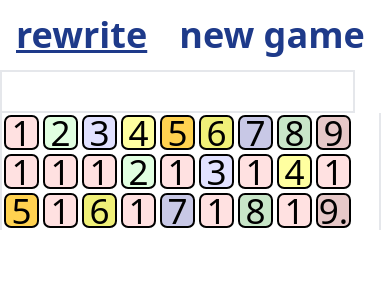
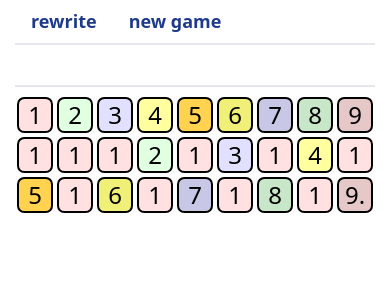
Before and after one commit to RGilyazov/numbers_puzzle, a React (Create React App) app: page / in a window 390 px wide. Shown: the top 300 px of the page. Built offline with nearby package versions, Linux system fonts and the light colour scheme.

Commit message:
mobile detection with react-device-detect

```diff
--- a/package.json
+++ b/package.json
@@ -11,6 +11,7 @@
     "@testing-library/user-event": "^13.5.0",
     "gh-pages": "^4.0.0",
     "react": "^18.2.0",
+    "react-device-detect": "^2.2.2",
     "react-dom": "^18.2.0",
     "react-redux": "^8.0.2",
     "react-scripts": "5.0.1",
--- a/src/features/puzzleGame/Cell.jsx
+++ b/src/features/puzzleGame/Cell.jsx
@@ -3,6 +3,7 @@ import { useEffect, useRef } from 'react'
 import { useDispatch } from 'react-redux';
 
 import { clickCell } from './puzzleGameSlice.js';
+import { isMobile } from 'react-device-detect';
 
 export default function Cell(props) {
   const { value, color, active, last, deleted } = props.cell;
@@ -23,12 +24,17 @@ export default function Cell(props) {
     };
   }, [props.cell,dispatch]);
 
+ const textSize = isMobile?'text-cell':'text-2xl'
+ const cellSize = isMobile?'w-[10vmin] h-[10vmin]':'w-10 h-10'
+
   return (
-    <div className={`flex justify-center items-center w-[10vmin] h-[10vmin]  ${deleted?'animate-fallDown-cell':''}`}>
+    <div className={`flex justify-center items-center ${cellSize} p-0.5 ${deleted?'animate-fallDown-cell':''}`}>
        <div ref={ref}
-        className={`${active||deleted ?'animate-shake-cell':''} touch-none select-none box-border rounded-20p text-center flex justify-center items-center text-cell ${active ? "border-2 border-red-400 w-[10vmin] h-[10vmin]" : value?"border-2 border-black w-[9vmin] h-[9vmin]":' border-black w-[9vmin] h-[9vmin]'
-          }`}
-        style={{ backgroundColor:color}}>
+        className={`${active||deleted ?'animate-shake-cell':''}
+                    ${active ? "border-2 border-red-400" : value?"border-2 border-black":''}
+                     touch-manipulation select-none box-border rounded-20p
+                     flex justify-center items-center text-center ${textSize} h-full w-full`}
+        style={{backgroundColor:color}}>
         {value ? value : ''}{last ? '.' : ''}
       </div>
 
--- a/src/features/puzzleGame/Glass.jsx
+++ b/src/features/puzzleGame/Glass.jsx
@@ -2,21 +2,24 @@ import React from "react";
 import Row from "./Row";
 import {useEffect,useRef} from 'react'
 import { useDispatch } from 'react-redux';
+import { isMobile } from 'react-device-detect';
 
 import { changeScroll,rewrite,newGame} from './puzzleGameSlice.js';
 
 export default function Glass(props){
   const topRow = props.topRow;
   const rows = props.rows;
-  const ref = useRef()
+  const glassRef = useRef()
+  const captionRef = useRef()
   const dispatch = useDispatch()
 
   useEffect(() => {
         const onScroll = () => {
-            const payload = {scrollTop:ref.current.scrollTop,scrolltHeight:ref.current.scrollHeight};
+            const payload = {scrollTop:    glassRef.current.scrollTop,
+                             scrolltHeight:glassRef.current.scrollHeight-captionRef.current.scrollHeight};
             dispatch(changeScroll(payload))
           }
-        ref.current.addEventListener('scroll', onScroll, { passive: true });
+        glassRef.current.addEventListener('scroll', onScroll, { passive: true });
         return () => window.removeEventListener('scroll', onScroll);
     }, );
 
@@ -26,15 +29,19 @@ export default function Glass(props){
     <Row key = {row.id} id = {row.id} cells = {row.cells} />
   ));
 
-  return <div ref={ref} className="overflow-y-scroll overflow-x-hidden flex flex-col w-fit h-screen max-h-screen">
-              <div className="sticky top-0 bg-white z-50">
-                  <button   onClick={()=>dispatch(rewrite())}  className =
-                        {'hover:underline text-blue-900 box-border font-bold py-2 px-4 rounded text-4xl'} type="button">rewrite
-                  </button>
-                  <button   onClick={()=>dispatch(newGame())}  className =
-                        {'hover:underline text-blue-900 box-border font-bold py-2 px-4 rounded text-4xl'} type="button">new game
-                  </button>
-                  <div className='border-t-2 border-b-2 rounded w-fit'>
+  const textSize = isMobile?'text-4xl':'text-lg'
+
+  return <div ref={glassRef} className="overflow-y-auto overflow-x-hidden flex flex-col w-fit h-screen max-h-screen">
+              <div ref={captionRef} className="sticky top-0 bg-white z-50">
+                  <div>
+                    <button   onClick={()=>dispatch(rewrite())}  className =
+                          {`hover:underline text-blue-900 box-border font-bold py-2 px-4 rounded ${textSize}`} type="button">rewrite
+                    </button>
+                    <button   onClick={()=>dispatch(newGame())}  className =
+                          {`hover:underline text-blue-900 box-border font-bold py-2 px-4 rounded ${textSize}`} type="button">new game
+                    </button>
+                  </div>
+                  <div className='border-t-2 border-b-2 rounded w-fit mb-2'>
                     <Row id = {topRow.id} cells = {topRow.cells} />
                   </div>
               </div>
--- a/src/features/puzzleGame/PuzzleGame.jsx
+++ b/src/features/puzzleGame/PuzzleGame.jsx
@@ -9,7 +9,7 @@ export default function PuzzleGame(props){
   const {rows,topRow} = state;
 
   return   (
-  <div className="">
+  <div className="flex justify-center">
         <Glass rows={rows} topRow={topRow} />
    </div>)
 }
--- a/src/features/puzzleGame/Row.jsx
+++ b/src/features/puzzleGame/Row.jsx
@@ -14,5 +14,5 @@ export default function Row(props){
     cellData.last = lastCell.index === index & lastCell.rowId === cellData.rowId
     return <Cell key={index} cell = {cellData}/>
   });
-  return <div className="flex border-l-2 border-r-2"> {cells} </div>
+  return <div className="flex"> {cells} </div>
 }
--- a/src/features/puzzleGame/puzzleGameSlice.js
+++ b/src/features/puzzleGame/puzzleGameSlice.js
@@ -194,7 +194,7 @@ export const puzzleGameSlice = createSlice({
     changeScroll(state, action) {
       const { scrollTop, scrolltHeight } = action.payload;
       const displayStart = Math.round(
-        (scrollTop / scrolltHeight) * state.rows.length - 0.49
+        (scrollTop / scrolltHeight) * state.rows.length - 0.25
       );
       if (displayStart !== state.displayStart) {
         state.displayStart = displayStart;
```
Also changed, not shown: 1 other file (tests, documents, lock files or other folders).
